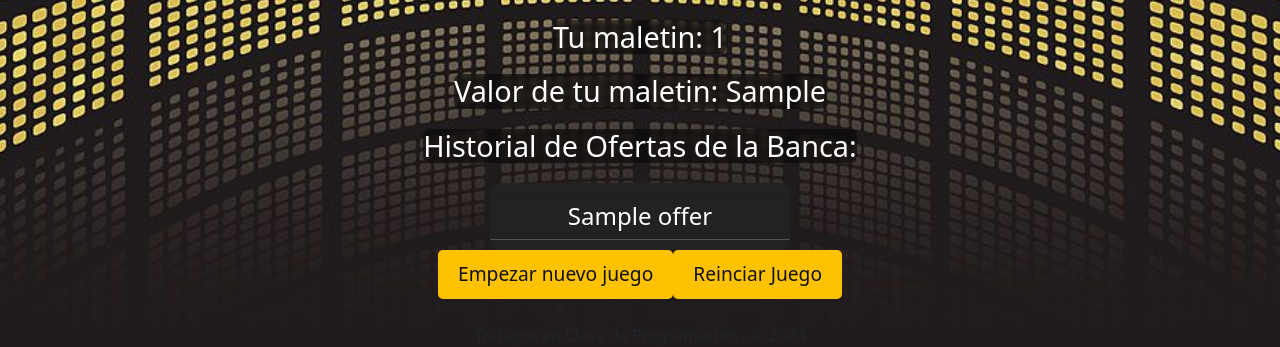
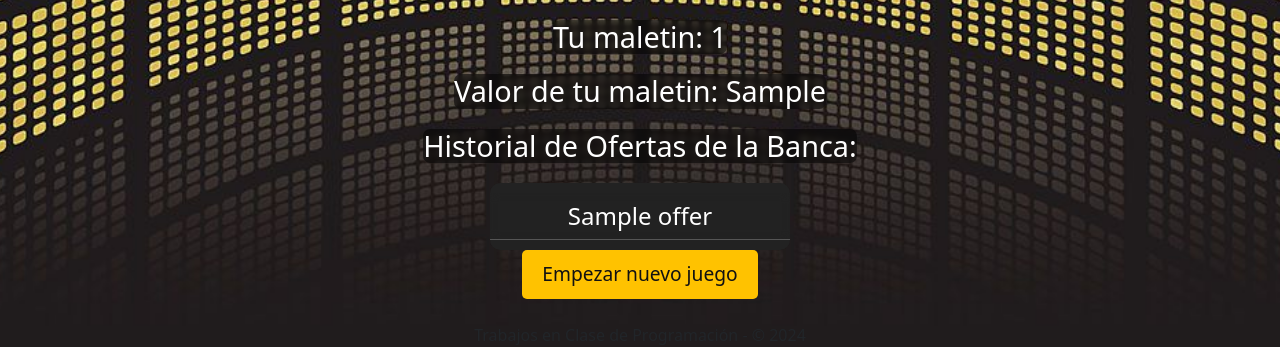
Before and after one commit to NahueAdema/Deal-or-No-deal, a Flask app: template game/templates/game/final.html in a window 1280 px wide. Shown: the part 797-1144 px from the top of the page. Run offline with Flask 3, Linux system fonts and the light colour scheme; the template is opened without the code that fills it: most values are stand-ins (such as "Sample title", 1, 10 or a date in 2020); some libraries are stand-ins or nearby versions.

Commit message:
Modificacion de botones en final.html

```diff
--- a/game/templates/game/final.html
+++ b/game/templates/game/final.html
@@ -31,9 +31,6 @@
       {% endfor %}
     </ul>
     <div class="d-flex justify-content-start">
-      <a href="{{ url_for('game_bp.game_index') }}" class="btn btn-primary mr-3"
-        >Empezar nuevo juego</a
-      >
       <form
         action="{{ url_for('game_bp.reset_game') }}"
         method="post"
@@ -41,7 +38,7 @@
       >
         <input
           type="submit"
-          value="Reinciar Juego"
+          value="Empezar nuevo juego"
           class="btn btn-secondary ml-3"
         />
       </form>
```
